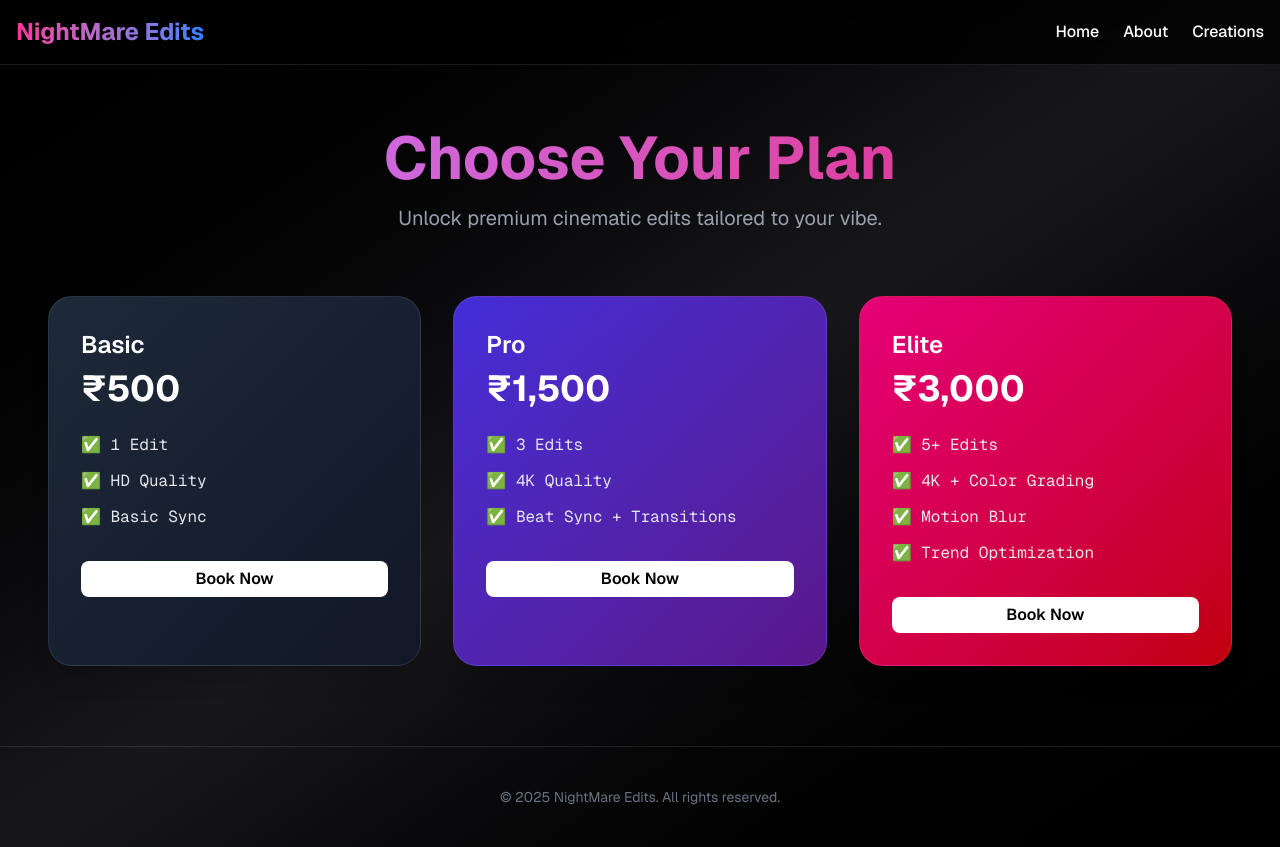
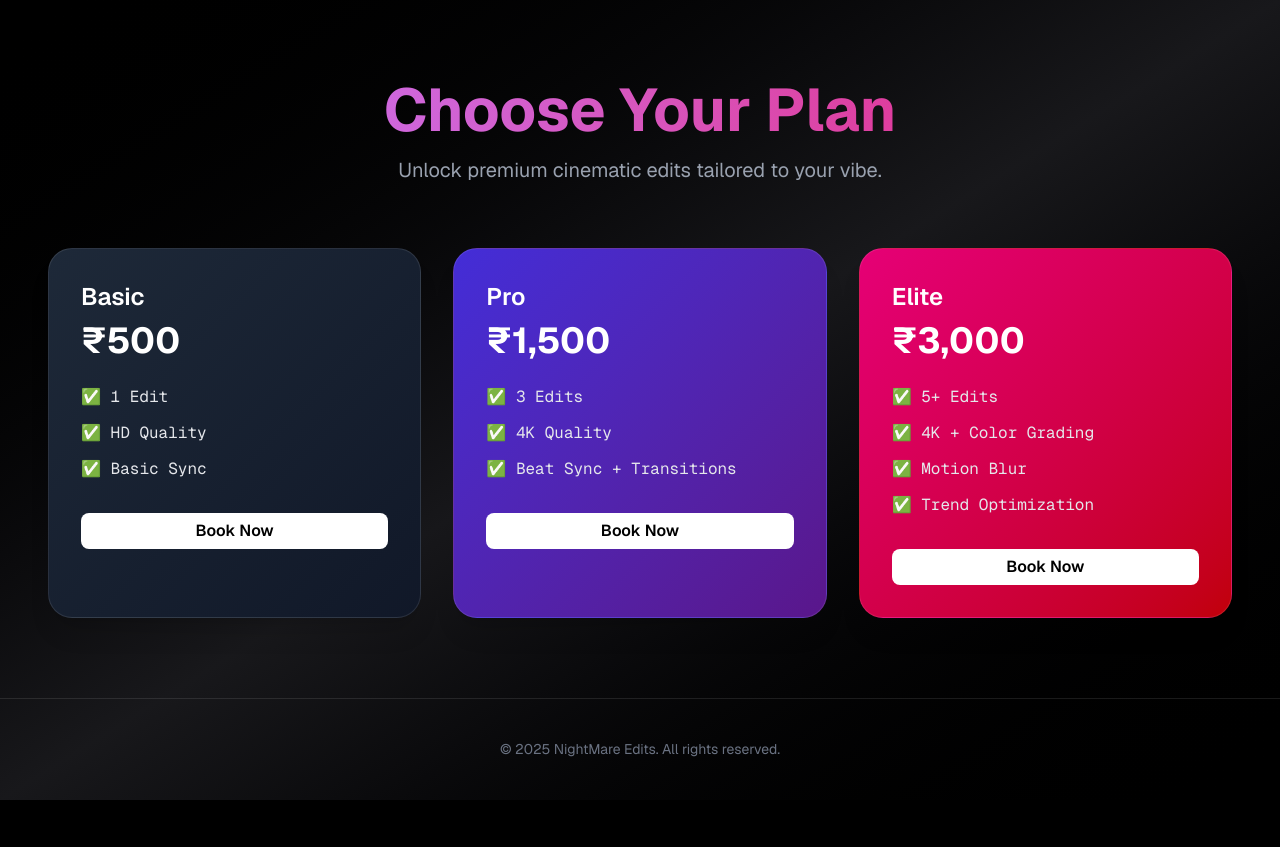
Before and after one commit to rohanhumai/finalEditingPortfolio, a Next.js app: page /pricing in a window 1280 px wide. After the commit the page ends 800 px from the top, so only its background shows below. Built offline with nearby package versions, Linux system fonts and the light colour scheme.

Commit message:
Update page.tsx

```diff
--- a/src/app/pricing/page.tsx
+++ b/src/app/pricing/page.tsx
@@ -1,27 +1,9 @@
 "use client";
 
-import { useState } from "react";
-import Link from "next/link";
-import { Menu, X } from "lucide-react";
 import { Button } from "@/components/ui/button";
 import { motion } from "framer-motion";
-// Optional: import ThemeToggle if you use ShadCN theme system
-// import { ThemeToggle } from "@/components/theme-toggle";
-
-function NavLink({ href, label }: { href: string; label: string }) {
-  return (
-    <Link
-      href={href}
-      className="text-white hover:text-pink-400 transition-colors text-base font-medium"
-    >
-      {label}
-    </Link>
-  );
-}
 
 export default function PricingPage() {
-  const [isOpen, setIsOpen] = useState(false);
-
   const plans = [
     {
       title: "Basic",
@@ -56,48 +38,8 @@ export default function PricingPage() {
         <div className="absolute bottom-1/4 right-1/4 w-72 h-72 bg-purple-600 rounded-full blur-[100px] opacity-20 animate-pulse" />
       </div>
 
-      {/* 🔹 Navbar */}
-      <nav className="fixed top-0 left-0 w-full z-50 bg-black/80 backdrop-blur-md border-b border-white/10">
-        <div className="max-w-7xl mx-auto px-4 py-4 flex justify-between items-center">
-          <Link
-            href="/"
-            className="text-2xl font-bold bg-gradient-to-r from-pink-500 to-blue-500 bg-clip-text text-transparent"
-          >
-            NightMare Edits
-          </Link>
-
-          <div className="hidden md:flex items-center gap-6 text-white">
-            <NavLink href="/" label="Home" />
-            <NavLink
-              href="https://www.youtube.com/@nightmareditzz69"
-              label="About"
-            />
-            <NavLink href="/Creations" label="Creations" />
-            {/* <ThemeToggle /> */}
-          </div>
-
-          <button
-            onClick={() => setIsOpen(!isOpen)}
-            className="md:hidden text-white hover:text-gray-300"
-          >
-            {isOpen ? <X className="w-6 h-6" /> : <Menu className="w-6 h-6" />}
-          </button>
-        </div>
-
-        {isOpen && (
-          <div className="md:hidden bg-black/90 px-4 pb-4 flex flex-col gap-3">
-            <NavLink href="/" label="Home" />
-            <NavLink
-              href="https://www.youtube.com/@nightmareditzz69"
-              label="About"
-            />
-            <NavLink href="/Creations" label="Creations" />
-          </div>
-        )}
-      </nav>
-
       {/* 🔹 Hero Section */}
-      <section className="pt-32 pb-8 text-center px-6 md:px-12 max-w-7xl mx-auto">
+      <section className="pt-20 pb-8 text-center px-6 md:px-12 max-w-7xl mx-auto">
         <h1 className="text-4xl md:text-6xl font-extrabold mb-4 bg-gradient-to-r from-purple-400 to-pink-600 text-transparent bg-clip-text">
           Choose Your Plan
         </h1>
```
